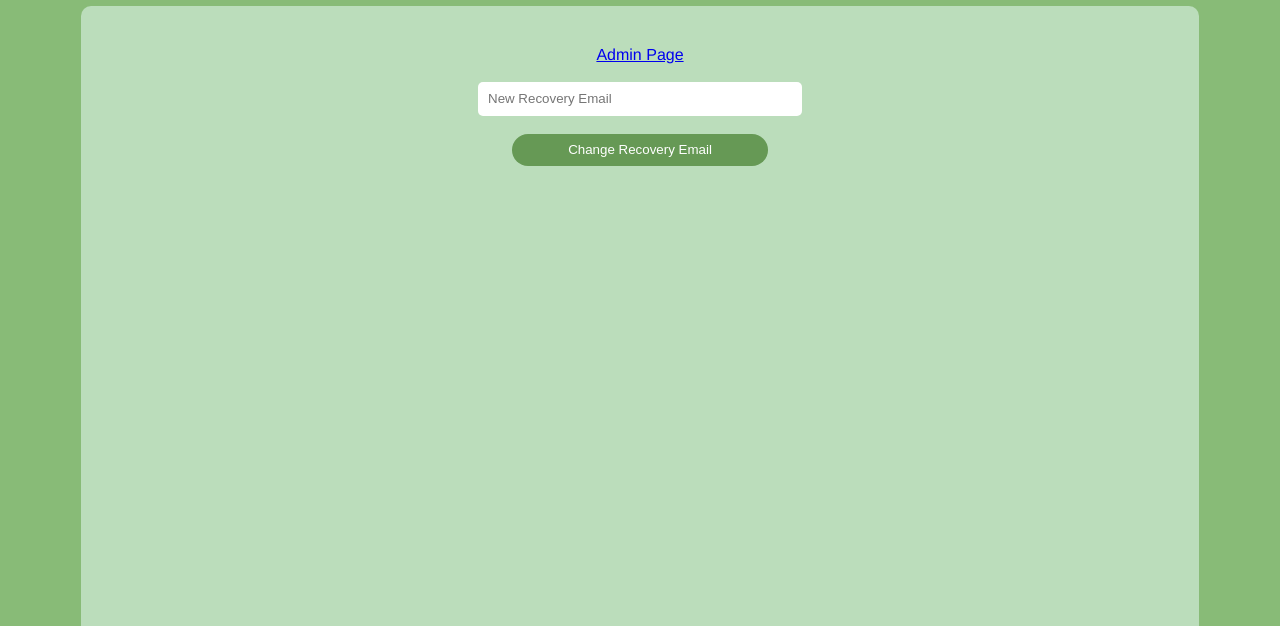
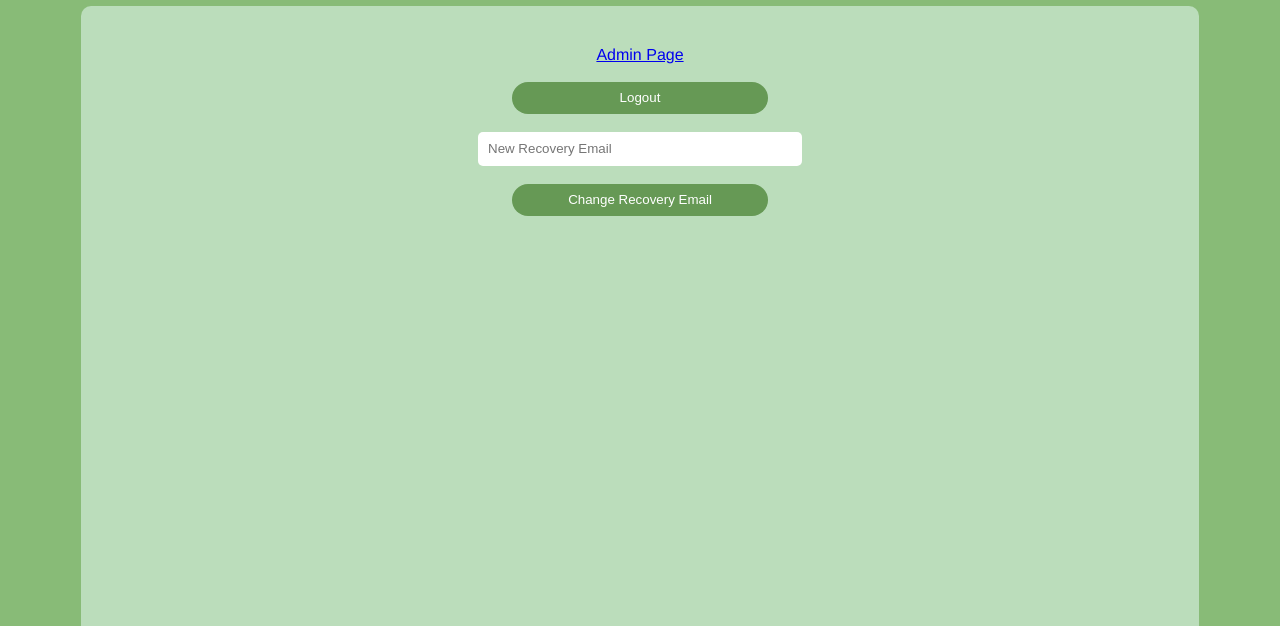
Before and after one commit to CS1530-Brain-Bank/main_project, a plain HTML site: page settings.html in a window 1280 px wide. Shown: the part 174-800 px from the top of the page. Drawn offline with Linux system fonts and the light colour scheme.

Commit message:
Add logout functionality

```diff
--- a/settings.html
+++ b/settings.html
@@ -27,6 +27,16 @@
 		function clearField(){
 			document.getElementById('recemail').value = '';
 		}
+
+		function logout(){
+			var xhr = new XMLHttpRequest();
+			var url = "http://localhost:8082/logout";
+			xhr.open( "POST", url);
+			xhr.onload = function( e ) {
+				location.href = 'login.html';
+			};
+			xhr.send();
+		}
 	</script>
 
 <meta charset="utf-8">
@@ -48,6 +58,9 @@
 			<a href="admin.html">Admin Page</a>
 			<br />
 			<br />
+			<button type="button" class="nav" onclick="logout()">Logout</button>
+			<br />
+			<br />
 			<div>
 				<input type="email" onclick="clearField()" id="recemail" name="recemail" placeholder="New Recovery Email" required="true">
 			</div>
```
Also changed, not shown: server.js (+15 -0 lines).
